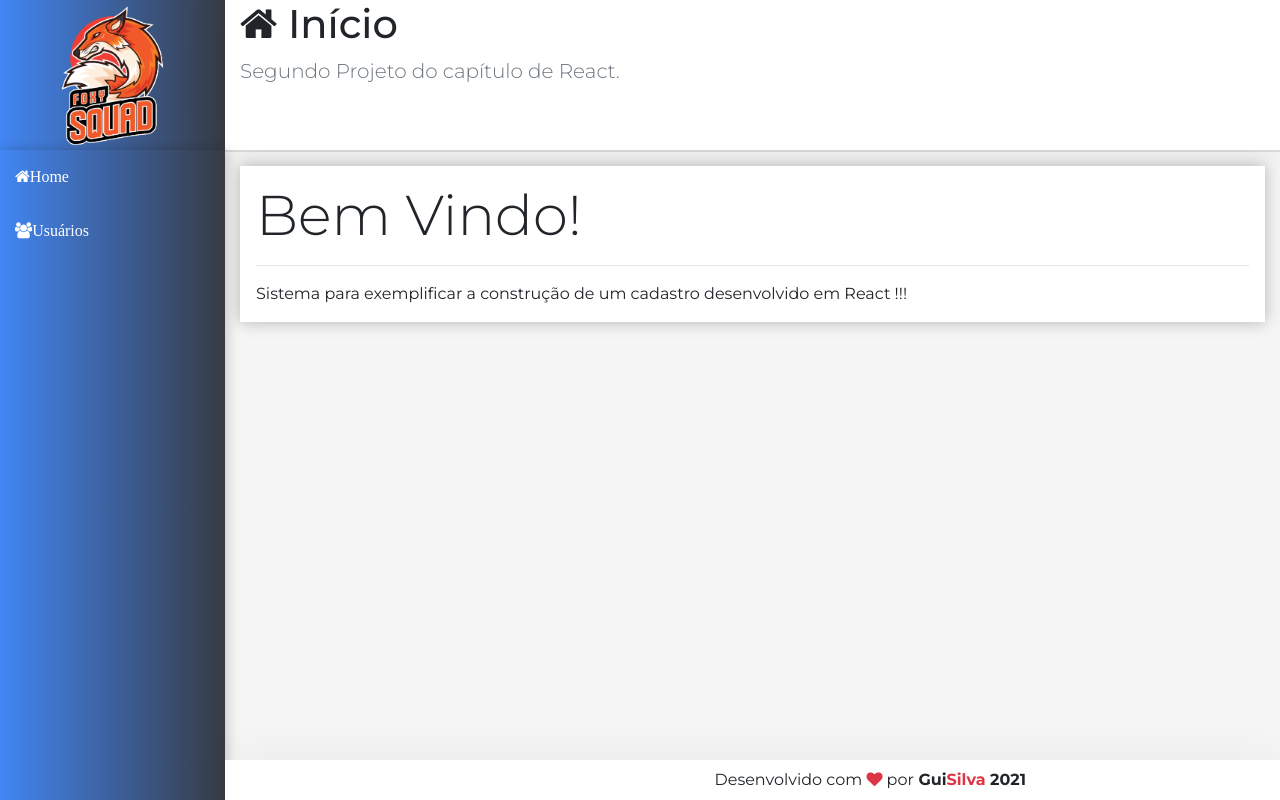
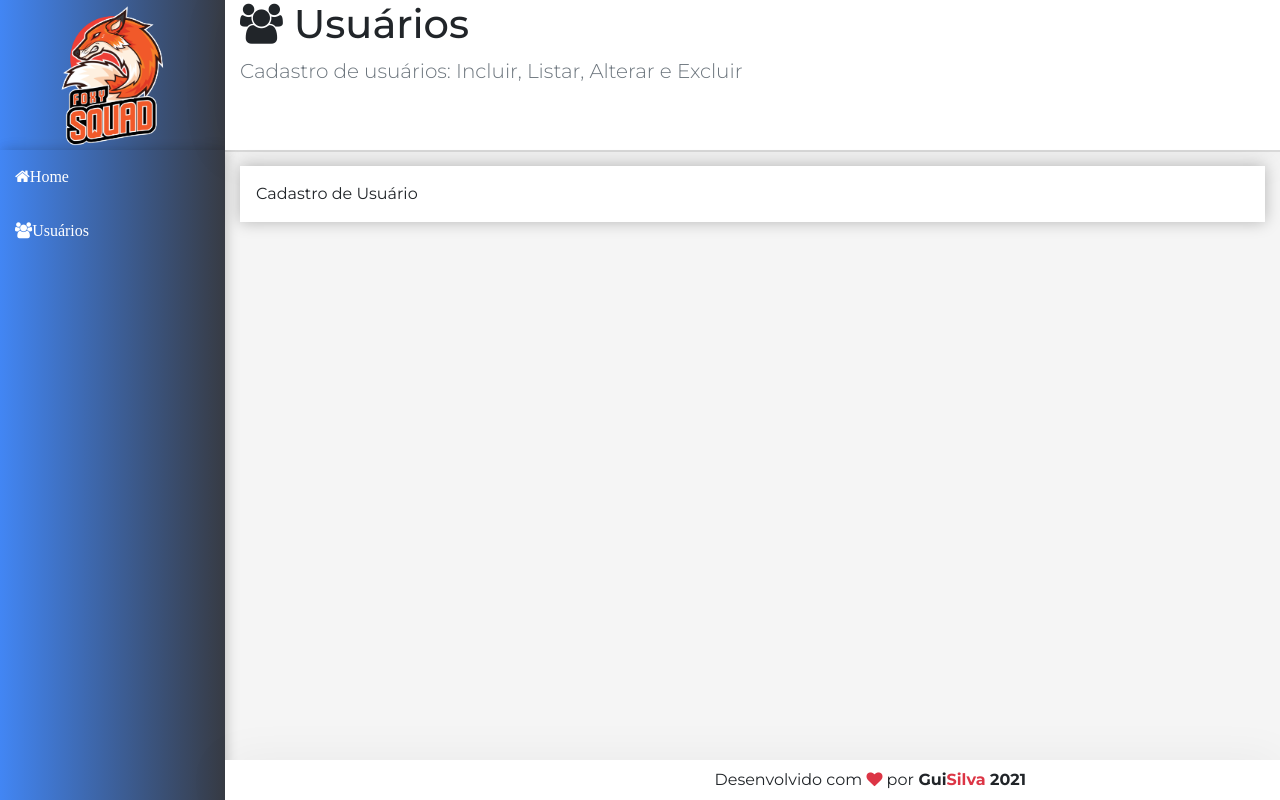
Before and after one commit to GuiSilva01/crud-react, a React (Create React App) app: page /#/users in a window 1280 px wide. Built offline with nearby package versions, Linux system fonts and the light colour scheme.

Commit message:
Layout Pronto

```diff
--- a/src/components/template/Logo.jsx
+++ b/src/components/template/Logo.jsx
@@ -1,10 +1,11 @@
 import './Logo.css'
 import logo from '../../assets/imgs/logos.png'
 import React from 'react'
+import { Link } from 'react-router-dom'
 
 export default props =>
     <aside className="logo">
-        <a href="/" className="logo">
+        <Link to="/" className="logo">
             <img src={logo} alt="logo" />
-        </a>
+        </Link>
     </aside>
--- a/src/components/template/Nav.jsx
+++ b/src/components/template/Nav.jsx
@@ -5,7 +5,7 @@
 export default props =>
     <aside className="menu-area">
         <na className="menu">
-            <Links title="Home" icon="home" nav="#/"></Links>
-            <Links title="Usuários" icon="users" nav="#/users"></Links>
+            <Links title="Home" icon="home" nav="/"></Links>
+            <Links title="Usuários" icon="users" nav="/users"></Links>
         </na>
     </aside>
--- a/src/components/template/NavItens.jsx
+++ b/src/components/template/NavItens.jsx
@@ -1,7 +1,8 @@
 import './NavItens.css'
 import React from 'react'
+import { Link } from 'react-router-dom'
 
 export default props =>
-    <a href={props.nav}>
+    <Link to={props.nav}>
         <i className={`fa fa-${props.icon}`}>{props.title}</i>
-    </a>
+    </Link>
--- /dev/null
+++ b/src/components/user/UserCrud.jsx
@@ -0,0 +1,20 @@
+import React, { Component } from 'react'
+import Main from '../template/Main'
+
+const headerProps = {
+    icon: 'users',
+    title: 'Usuários',
+    subtitle: 'Cadastro de usuários: Incluir, Listar, Alterar e Excluir'
+}
+
+export default class UserCrud extends Component {
+    render(){
+        return (
+            <Main {...headerProps}>
+                Cadastro de Usuário
+            </Main>
+            )
+
+
+    }
+}
--- a/src/main/App.jsx
+++ b/src/main/App.jsx
@@ -2,16 +2,19 @@
 import 'font-awesome/css/font-awesome.min.css'
 import './App.css'
 import React from 'react'
+import { HashRouter } from 'react-router-dom'
 
+import Routes from './Routes'
 import Logo from '../components/template/Logo'
 import Nav from '../components/template/Nav'
-import Home from '../components/home/Home'
 import Footer from '../components/template/Footer'
 
 export default props =>
-    <div className="app">
-        <Logo />
-        <Home />
-        <Nav />
-        <Footer />
-    </div>
+    <HashRouter>
+        <div className="app">
+            <Logo />
+            <Nav />
+            <Routes />
+            <Footer />
+        </div>
+    </HashRouter>
--- /dev/null
+++ b/src/main/Routes.jsx
@@ -0,0 +1,12 @@
+import React from 'react'
+import { Switch, Route, Redirect } from 'react-router'
+
+import Home from '../components/home/Home'
+import UserCrud from '../components/user/UserCrud'
+
+export default props =>
+    <Switch>
+        <Route exact path ="/" component={Home} />
+        <Route path='/users' component={UserCrud} />
+        <Redirect from = '*' to='/' />
+    </Switch>
```
Also changed, not shown: 1 other file (tests, documents, lock files or other folders).
